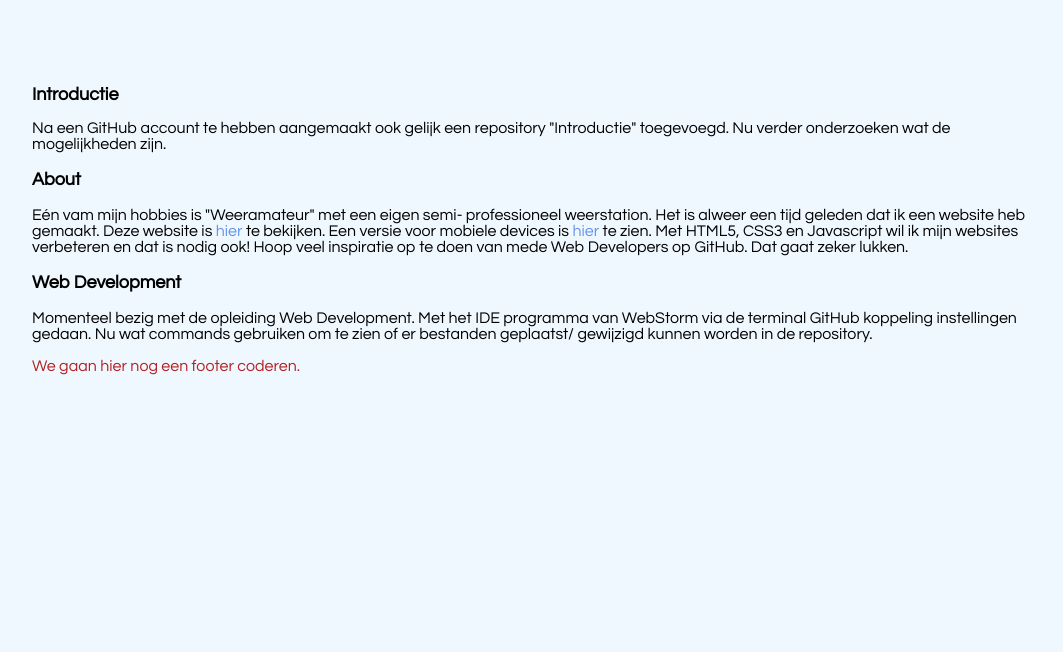
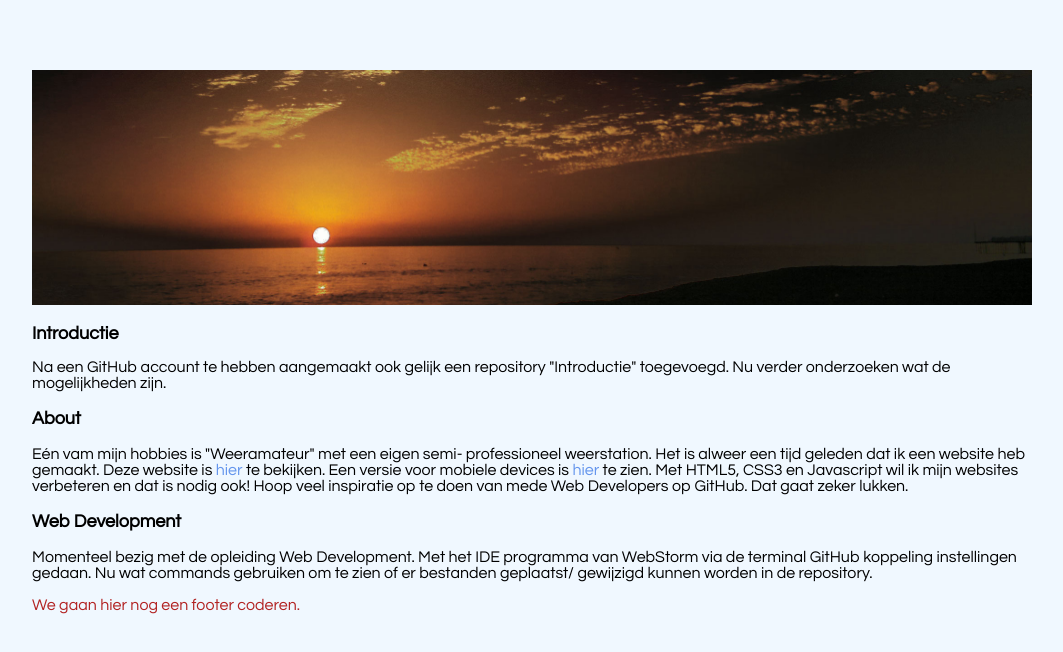
Before and after one commit to Peter070757/Introductie, a plain HTML site: page index.html in a window 1280 px wide. Shown: the whole page, without its empty margins (16-1079 px from the left). Drawn offline with Linux system fonts and the light colour scheme.

Commit message:
Introductie

```diff
--- a/index.html
+++ b/index.html
@@ -6,9 +6,9 @@
     <title>Introductie</title>
 </head>
 
-<!--<header>-->
-<!--    <img src="" alt="Header image">-->
-<!--</header>-->
+<header>
+    <img src="./Assets/Images/zonsondergang.jpg" alt="Header image">
+</header>
 
 <body>
 <main>
--- a/styles.css
+++ b/styles.css
@@ -6,6 +6,10 @@ body {
     margin-top: 30px;
     padding: 40px 40px 40px 40px;
 
+}
+img {
+    width: 1000px;
+    height: 235px;
 }
 
 main {
```
Also changed, not shown: Assets/Images/zonsondergang.jpg (added).
